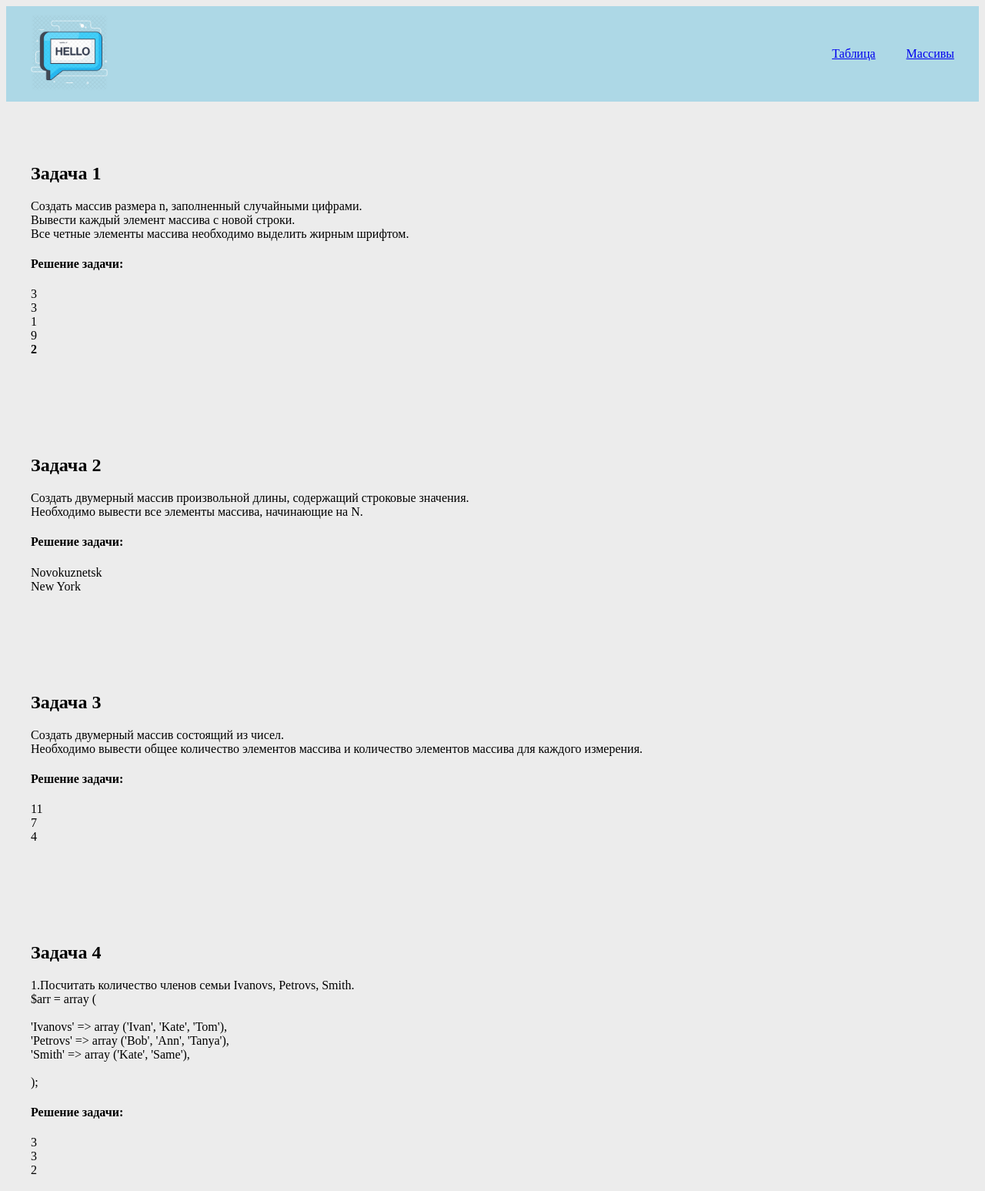
After one commit to VadimKrainov/homework, a PHP site: page /array.php in a window 1280 px wide. The commit adds this page. Shown: the whole page at 77% size. Run offline with PHP 8.4, Linux system fonts and the light colour scheme.

Commit message:
08.10.2021

```diff
--- /dev/null
+++ b/27.09.2021/array.php
@@ -0,0 +1,108 @@
+<!doctype html>
+<html lang="en">
+<head>
+    <link rel="stylesheet" href="css/style.css">
+    <meta charset="UTF-8">
+    <meta name="viewport"
+          content="width=device-width, user-scalable=no, initial-scale=1.0, maximum-scale=1.0, minimum-scale=1.0">
+    <meta http-equiv="X-UA-Compatible" content="ie=edge">
+    <title>Document</title>
+</head>
+<body>
+
+<?
+include ("ini/header.php");
+?>
+
+<div class="container">
+
+    <div class="task1">
+
+        <h2>Задача 1</h2>
+        <p>Создать массив размера n, заполненный случайными цифрами.<br>
+            Вывести каждый элемент массива с новой строки.<br>
+            Все четные элементы массива необходимо выделить жирным шрифтом.
+        </p>
+        <h4>Решение задачи:</h4>
+        <?
+        $massiv = [mt_rand(0,10), mt_rand(0,10), mt_rand(0,10), mt_rand(0,10), mt_rand(0,10)];
+        foreach ($massiv as $value) {
+            if ($value % 2 == 0) {
+                echo '<b>'.$value.'</b>'.'<br>';
+            }
+            elseif ($value % 2 != 0) {
+                echo $value.'<br>';
+            }
+        }
+        ?>
+
+        <br><br><br><br><br><br>
+
+        <h2>Задача 2</h2>
+        <p>Создать двумерный массив произвольной длины, содержащий строковые значения.<br>
+            Необходимо вывести все элементы массива, начинающие на N.<br>
+        </p>
+        <h4>Решение задачи:</h4>
+        <?
+        $town = array (
+            'Russia' => array ('Moskow', 'Magnitogorsk', 'Novokuznetsk'),
+            'America' => array ('Chicago', 'New York'),
+        );
+        foreach ($town['Russia'] as $value) {
+            if (mb_substr($value, 0, 1) === 'N')  {
+                echo $value.'<br>';
+            }
+        }
+        foreach ($town['America'] as $value) {
+            if (mb_substr($value, 0, 1) === 'N') {
+                echo $value.'<br>';
+            }
+        }
+        ?>
+
+        <br><br><br><br><br><br>
+
+        <h2>Задача 3</h2>
+        <p>Создать двумерный массив состоящий из чисел.<br>
+            Необходимо вывести общее количество элементов массива и количество элементов массива для каждого измерения.
+        </p>
+        <h4>Решение задачи:</h4>
+        <?
+        $massiv2 = array (
+            'One' => array (2, 54, 75, 32, 87, 35, 66),
+            'Two' => array (58, 33, 75, 76),
+        );
+        echo count($massiv2['One'])+count($massiv2['Two']).'<br>';
+        echo count($massiv2['One']). '<br>';
+        echo count($massiv2['Two']). '<br>';
+        ?>
+
+        <br><br><br><br><br><br>
+
+        <h2>Задача 4</h2>
+        <p>1.Посчитать количество членов семьи Ivanovs, Petrovs, Smith.<br>
+            $arr = array ( <br> <br>
+            'Ivanovs' => array ('Ivan', 'Kate', 'Tom'), <br>
+            'Petrovs' => array ('Bob', 'Ann', 'Tanya'), <br>
+            'Smith' => array ('Kate', 'Same'), <br> <br>
+            );
+        </p>
+
+        <h4>Решение задачи:</h4>
+        <?
+        $arr = array (
+            'Ivanovs' => array ('Ivan', 'Kate', 'Tom'),
+            'Petrovs' => array ('Bob', 'Ann', 'Tanya'),
+            'Smith' => array ('Kate', 'Same'),
+        );
+        echo count($arr['Ivanovs']). '<br>';
+        echo count($arr['Petrovs']). '<br>';
+        echo count($arr['Smith']);
+        ?>
+
+    </div>
+
+</div>
+
+</body>
+</html>
--- a/27.09.2021/css/style.css
+++ b/27.09.2021/css/style.css
@@ -1,40 +1,5 @@
 body {
     background-color: #ececec;
-}
-
-.header {
-    background-color: lightblue;
-    margin-bottom: 50px;
-}
-
-.container {
-    max-width: 1200px;
-    margin: 0 auto;
-    display: flex;
-    justify-content: space-between;
-    align-items: center;
-    padding: 10px;
-}
-
-.image {
-    height: 100px;
-}
-
-ul {
-    display: flex;
-}
-
-li {
-    list-style-type: none;
-}
-
-.a-first {
-    margin-right: 40px;
-}
-
-a:hover {
-    text-decoration: none;
-    color: white;
 }
 
 .flex-container-2 {
@@ -136,33 +101,6 @@ a:hover {
     height: 500px;
 }
 
-@media (max-width:1200px) {
-    .container {
-        Max-width: 970px;
-    }
-    .image {
-        height: 90px;
-    }
-}
-
-@media (max-width:992px) {
-    .container {
-        Max-width: 750px;
-    }
-    .image {
-        height: 80px;
-    }
-}
-
-@media (max-width:767px) {
-    .container {
-        Max-width: none;
-    }
-    .image {
-        height: 70px;
-    }
-}
-
 @media (max-width:767px) {
     .container-2 {
         max-width: none;
--- /dev/null
+++ b/27.09.2021/css/style_menu.css
@@ -0,0 +1,61 @@
+.header {
+    background-color: lightblue;
+    margin-bottom: 50px;
+}
+
+.container {
+    max-width: 1200px;
+    margin: 0 auto;
+    display: flex;
+    justify-content: space-between;
+    align-items: center;
+    padding: 10px;
+}
+
+.image {
+    height: 100px;
+}
+
+ul {
+    display: flex;
+}
+
+li {
+    list-style-type: none;
+}
+
+.a-first {
+    margin-right: 40px;
+}
+
+a:hover {
+    text-decoration: none;
+    color: white;
+}
+
+@media (max-width:1200px) {
+    .container {
+        Max-width: 970px;
+    }
+    .image {
+        height: 90px;
+    }
+}
+
+@media (max-width:992px) {
+    .container {
+        Max-width: 750px;
+    }
+    .image {
+        height: 80px;
+    }
+}
+
+@media (max-width:767px) {
+    .container {
+        Max-width: none;
+    }
+    .image {
+        height: 70px;
+    }
+}
--- /dev/null
+++ b/27.09.2021/ini/header.php
@@ -0,0 +1,19 @@
+<?
+echo "<link rel='stylesheet' href='../css/style_menu.css'>";
+?>
+
+<header class="header">
+    <div class="container">
+        <div class="logo">
+            <a href="index.php">
+                <img src="image/logo.png" alt="" class="image">
+            </a>
+        </div>
+        <div class="menu">
+            <ul>
+                <li><a href="table.php" class="a-first">Таблица</a></li>
+                <li><a href="array.php">Массивы</a></li>
+            </ul>
+        </div>
+    </div>
+</header>
--- a/27.09.2021/table.html
+++ b/27.09.2021/table.php
@@ -9,6 +9,11 @@
     <title>Document</title>
 </head>
 <body>
+
+<?
+include ("ini/header.php");
+?>
+
 <table class="table">
     <tr>
         <td rowspan="2" class="al">
```
Also changed, not shown: 27.09.2021/index.php (+4 -14 lines).
